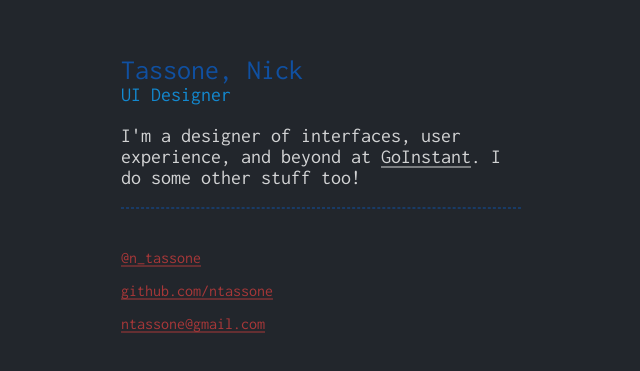
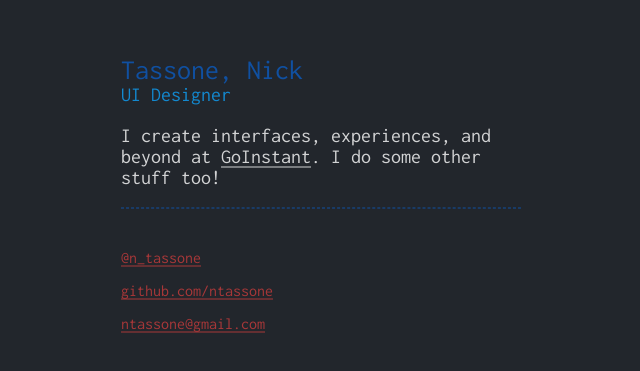
Before and after one commit to ntassone/ntassone.github.io, a plain HTML site: page index.html in a window 1280 px wide. Shown: the part 203-574 px from the top of the page, without its empty margins (319-959 px from the left). Drawn offline with nearby package versions, Linux system fonts and the light colour scheme.

Commit message:
update language

```diff
--- a/index.html
+++ b/index.html
@@ -15,7 +15,7 @@
   <header>
     <h1>Tassone, Nick</h1>
     <h2>UI Designer</h2>
-    <p>I'm a designer of interfaces, user experience, and beyond at <a href="goinstant.com" target="_blank">GoInstant</a>. I do some other stuff too!</p>
+    <p>I create interfaces, experiences, and beyond at <a href="goinstant.com" target="_blank">GoInstant</a>. I do some other stuff too!</p>
     <ul>
       <li><a href="twitter.com/n_tassone" target="_blank">@n_tassone</a></li>
       <li><a href="github.com/ntassone" target="_blank">github.com/ntassone</a></li>
```
